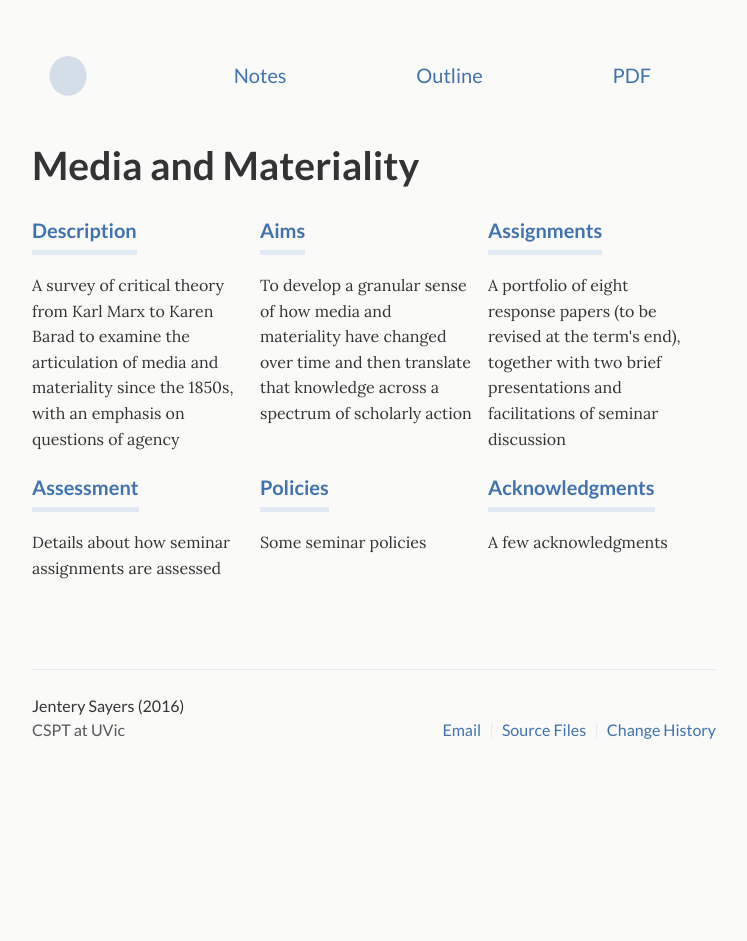
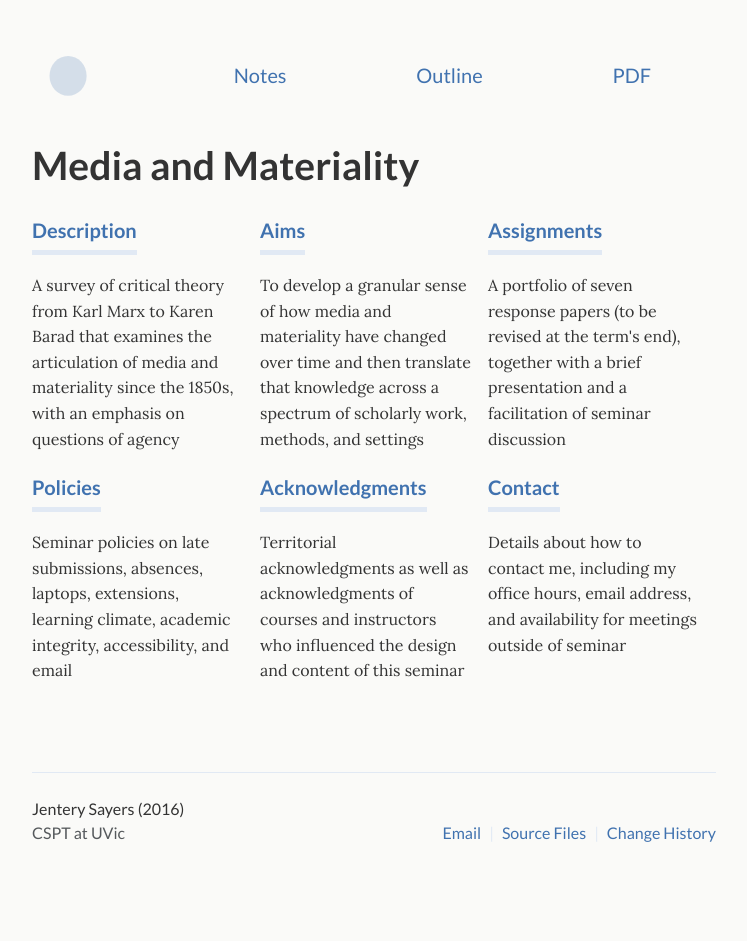
Before and after one commit to jentery/cspt500, a Jekyll site: the page built from _pages/outline.html, in a window 1280 px wide. Shown: the whole page, without its empty margins (266-1013 px from the left). Built offline with Jekyll 4.4.1, drawn with Linux system fonts in a browser that asks for light colours; before the commit the page ends 900 px from its top, so only the background shows below that.

Commit message:
updated the outline

```diff
--- a/_pages/outline.html
+++ b/_pages/outline.html
@@ -12,21 +12,21 @@ permalink: /outline
     <div class="unit one-third">
       <div class="project">
         <h4 class="project-title"><a href="description/">Description</a></h4>
-        <p>A survey of critical theory from Karl Marx to Karen Barad to examine the articulation of media and materiality since the 1850s, with an emphasis on questions of agency</p>
+        <p>A survey of critical theory from Karl Marx to Karen Barad that examines the articulation of media and materiality since the 1850s, with an emphasis on questions of agency</p>
       </div>
     </div>
 
     <div class="unit one-third">
       <div class="project">
         <h4 class="project-title"><a href="aims/">Aims</a></h4>
-        <p>To develop a granular sense of how media and materiality have changed over time and then translate that knowledge across a spectrum of scholarly action</p>
+        <p>To develop a granular sense of how media and materiality have changed over time and then translate that knowledge across a spectrum of scholarly work, methods, and settings</p>
       </div>
     </div>
 
     <div class="unit one-third">
       <div class="project">
         <h4 class="project-title"><a href="assignments/">Assignments</a></h4>
-        <p>A portfolio of eight response papers (to be revised at the term's end), together with two brief presentations and facilitations of seminar discussion</p>
+        <p>A portfolio of seven response papers (to be revised at the term's end), together with a brief presentation and a facilitation of seminar discussion</p>
       </div>
     </div>
   </div><!-- grid -->
@@ -35,23 +35,22 @@ permalink: /outline
 
     <div class="unit one-third">
       <div class="project">
-        <h4 class="project-title"><a href="assessment/">Assessment</a></h4>
-        <p>Details about how seminar assignments are assessed</p>
-      </div>
-    </div>
-
-
-    <div class="unit one-third">
-      <div class="project">
         <h4 class="project-title"><a href="policies/">Policies</a></h4>
-        <p>Some seminar policies</p>
+        <p>Seminar policies on late submissions, absences, laptops, extensions, learning climate, academic integrity, accessibility, and email</p>
       </div>
     </div>
 
     <div class="unit one-third">
       <div class="project">
         <h4 class="project-title"><a href="acknowledgments/">Acknowledgments</a></h4>
-        <p>A few acknowledgments</p>
+        <p>Territorial acknowledgments as well as acknowledgments of courses and instructors who influenced the design and content of this seminar</p>
+      </div>
+    </div>
+
+    <div class="unit one-third">
+      <div class="project">
+        <h4 class="project-title"><a href="contact/">Contact</a></h4>
+        <p>Details about how to contact me, including my office hours, email address, and availability for meetings outside of seminar</p>
       </div>
     </div>
   </div><!-- grid -->
```
